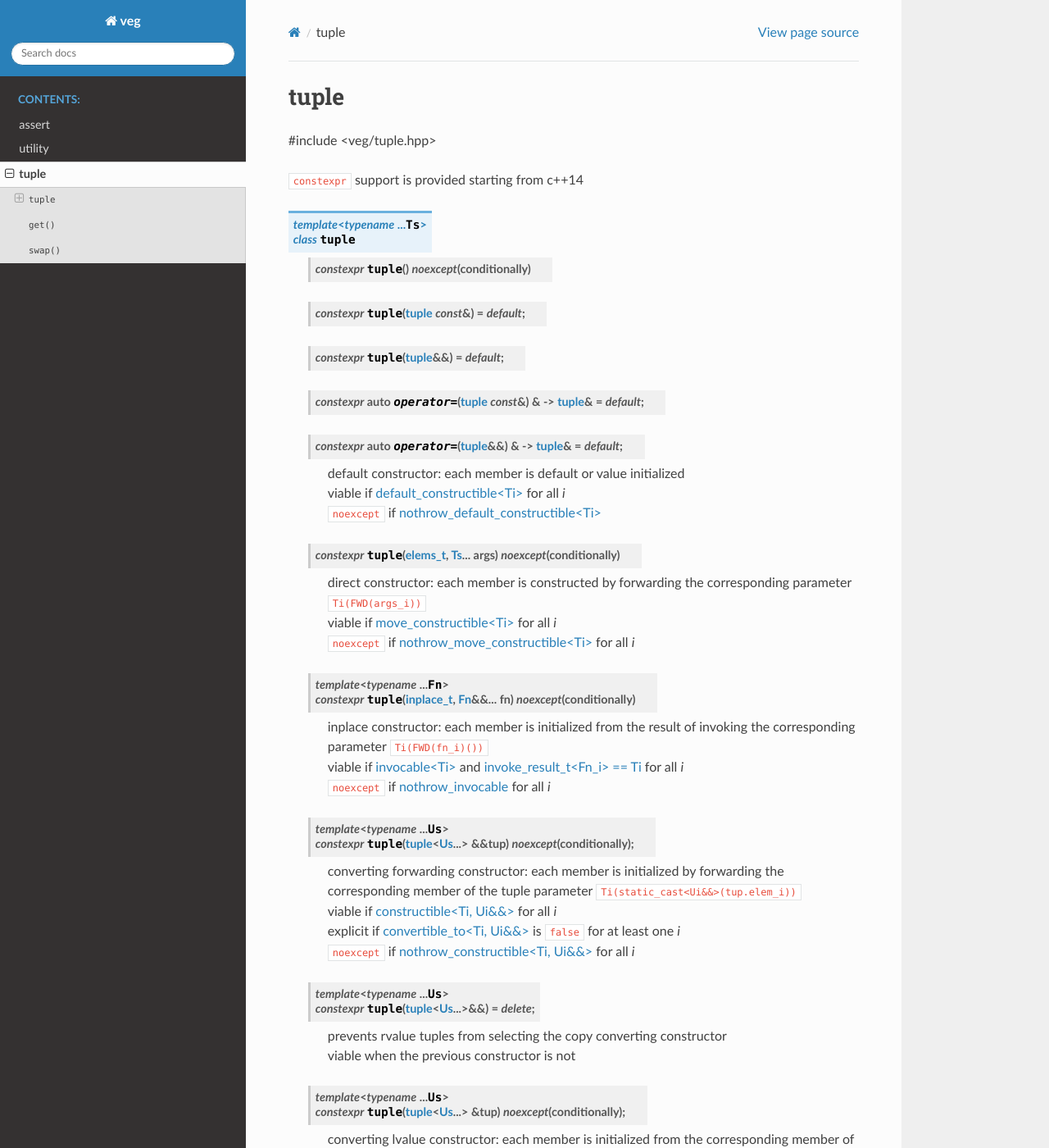
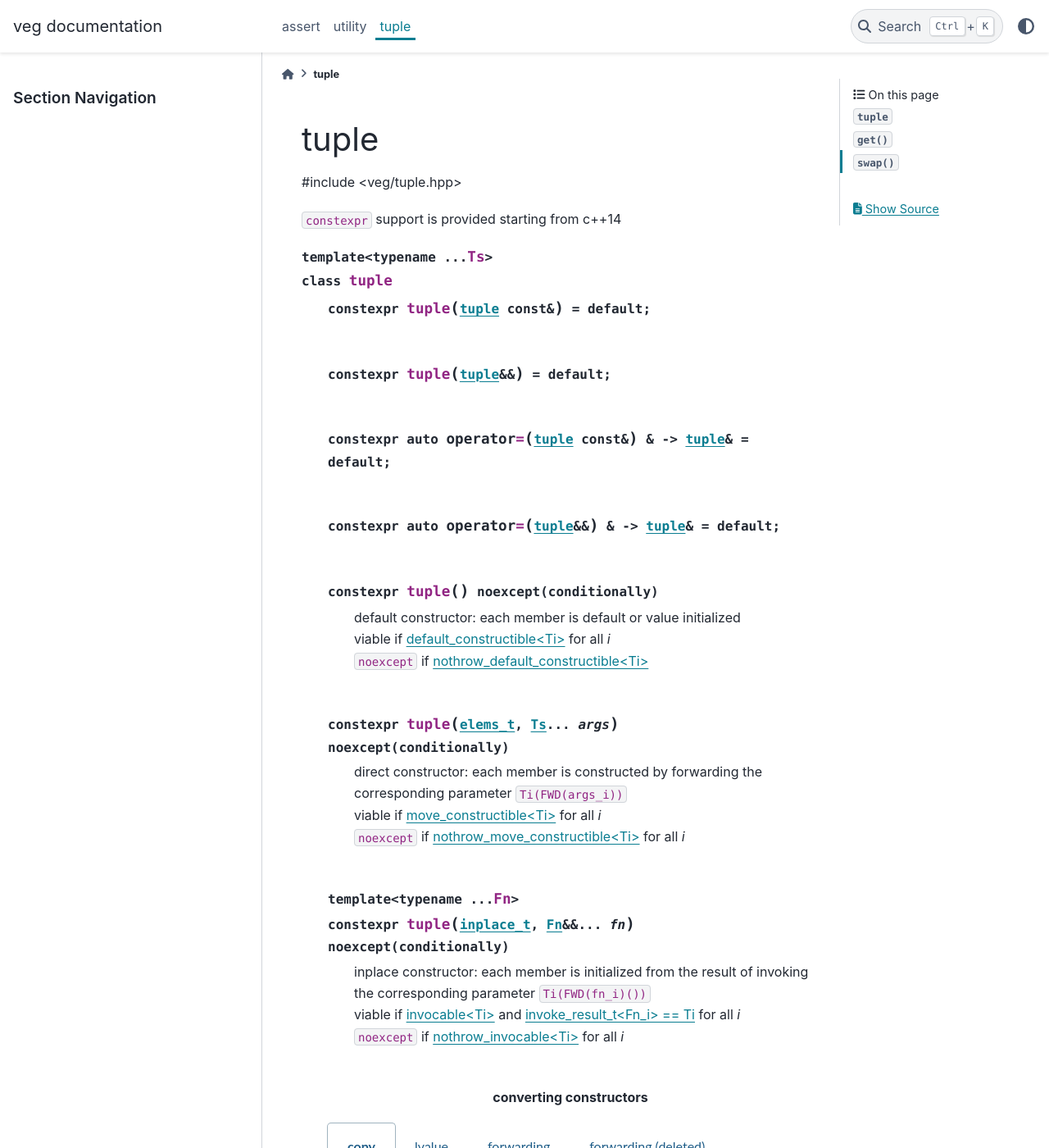
Before and after one commit to sarah-quinones/veg, a Sphinx documentation site: the page built from docs/tuple.rst, in a window 1280 px wide and 1400 px high. Shown: the whole window at 82% size. Built offline with Sphinx 7.4.7 and the PyData theme 0.15.4, drawn with Linux system fonts in a browser that asks for light colours; formulas are drawn with MathJax 3; some of the changed text lies outside the part shown.

Commit message:
more docs

```diff
--- a/docs/conf.py
+++ b/docs/conf.py
@@ -3,9 +3,13 @@
 project = "veg"
 author = "sarah"
 copyright = "2020-2020, sarah"
-extensions = ["sphinx.ext.imgmath", "sphinx.ext.todo", "breathe"]
+extensions = [
+    "sphinx.ext.imgmath",
+    "sphinx.ext.todo",
+    "sphinx_tabs.tabs",
+]
 templates_path = ["_templates"]
 exclude_patterns = ["_build"]
 html_static_path = []
-html_theme = "sphinx_rtd_theme"
+html_theme = "pydata_sphinx_theme"
 cpp_index_common_prefix = ["veg::"]
--- a/docs/requirements.txt
+++ b/docs/requirements.txt
@@ -1,2 +1,3 @@
 sphinx
-sphinx_rtd_theme
+sphinx-tabs
+pydata-sphinx-theme
--- a/docs/tuple.rst
+++ b/docs/tuple.rst
@@ -8,204 +8,259 @@
 .. cpp:namespace:: veg
 .. cpp:class:: template <typename... Ts> tuple
 
-   .. cpp:function:: constexpr tuple() noexcept(conditionally)
-   .. cpp:function:: constexpr tuple(tuple const&) = default;
-   .. cpp:function:: constexpr tuple(tuple&&) = default;
-   .. cpp:function:: constexpr auto operator=(tuple const&) & -> tuple& = default;
-   .. cpp:function:: constexpr auto operator=(tuple&&) & -> tuple& = default;
+  .. cpp:function:: constexpr tuple(tuple const&) = default;
+  .. cpp:function:: constexpr tuple(tuple&&) = default;
+  .. cpp:function:: constexpr auto operator=(tuple const&) & -> tuple& = default;
+  .. cpp:function:: constexpr auto operator=(tuple&&) & -> tuple& = default;
+  .. cpp:function:: constexpr tuple() noexcept(conditionally)
 
-      | default constructor: each member is default or value initialized
-      | viable if
-        `default_constructible<Ti> <https://en.cppreference.com/w/cpp/types/is_default_constructible>`__
-        for all *i*
-      | ``noexcept`` if `nothrow_default_constructible<Ti>
-        <https://en.cppreference.com/w/cpp/types/is_default_constructible>`__
+    | default constructor: each member is default or value initialized
+    | viable if
+      `default_constructible<Ti> <https://en.cppreference.com/w/cpp/types/is_default_constructible>`__
+      for all *i*
+    | ``noexcept`` if `nothrow_default_constructible<Ti>
+      <https://en.cppreference.com/w/cpp/types/is_default_constructible>`__
 
-   .. cpp:function:: constexpr tuple(elems_t, Ts... args) noexcept(conditionally)
+  .. cpp:function:: constexpr tuple(elems_t, Ts... args) noexcept(conditionally)
 
-      | direct constructor: each member is constructed by forwarding the
-        corresponding parameter ``Ti(FWD(args_i))``
-      | viable if `move_constructible<Ti>
-        <https://en.cppreference.com/w/cpp/types/is_move_constructible>`__ for all
-        *i*
-      | ``noexcept`` if `nothrow_move_constructible<Ti>
-        <https://en.cppreference.com/w/cpp/types/is_move_constructible>`__ for
-        all *i*
+    | direct constructor: each member is constructed by forwarding the
+      corresponding parameter ``Ti(FWD(args_i))``
+    | viable if `move_constructible<Ti>
+      <https://en.cppreference.com/w/cpp/types/is_move_constructible>`__ for all
+      *i*
+    | ``noexcept`` if `nothrow_move_constructible<Ti>
+      <https://en.cppreference.com/w/cpp/types/is_move_constructible>`__ for
+      all *i*
 
-   .. cpp:function:: template<typename... Fn> constexpr tuple(inplace_t, Fn&&... fn) noexcept(conditionally)
+  .. cpp:function:: template<typename... Fn> constexpr tuple(inplace_t, Fn&&... fn) noexcept(conditionally)
 
-      | inplace constructor: each member is initialized from the result of
-        invoking the corresponding parameter ``Ti(FWD(fn_i)())``
-      | viable if `invocable<Ti>
-        <https://en.cppreference.com/w/cpp/types/is_invocable>`__ and
-        `invoke_result_t<Fn_i> == Ti
-          <https://en.cppreference.com/w/cpp/types/result_of>`__ for all *i*
-      | ``noexcept`` if `nothrow_invocable
-        <https://en.cppreference.com/w/cpp/types/is_invocable>`__ for all *i*
+    | inplace constructor: each member is initialized from the result of
+      invoking the corresponding parameter ``Ti(FWD(fn_i)())``
+    | viable if `invocable<Ti>
+      <https://en.cppreference.com/w/cpp/types/is_invocable>`__ and
+      `invoke_result_t<Fn_i> == Ti
+        <https://en.cppreference.com/w/cpp/types/result_of>`__ for all *i*
+    | ``noexcept`` if `nothrow_invocable<Ti>
+      <https://en.cppreference.com/w/cpp/types/is_invocable>`__ for all *i*
 
-   .. cpp:function:: template <typename... Us>\
-                     constexpr tuple(tuple<Us...>&& tup) noexcept(conditionally);
+  .. centered:: converting constructors
 
-      | converting forwarding constructor: each member is initialized by
-        forwarding the corresponding member of the tuple parameter
-        ``Ti(static_cast<Ui&&>(tup.elem_i))``
-      | viable if `constructible<Ti, Ui&&>
-        <https://en.cppreference.com/w/cpp/types/is_constructible>`__ for all
-        `i`
-      | explicit if `convertible_to<Ti, Ui&&>
-        <https://en.cppreference.com/w/cpp/types/is_convertible>`__ is
-        ``false`` for at least one `i`
-      | ``noexcept`` if `nothrow_constructible<Ti, Ui&&>
-        <https://en.cppreference.com/w/cpp/types/is_constructible>`__ for
-        all *i*
+  .. tabs::
 
-   .. cpp:function:: template <typename... Us>\
-                     constexpr tuple(tuple<Us...>&&) = delete;
+    .. tab:: copy
 
-      | prevents rvalue tuples from selecting the copy converting constructor
-      | viable when the previous constructor is not
+      .. cpp:function:: template <typename... Us>\
+                        constexpr tuple(tuple<Us...> const& tup) noexcept(conditionally);
 
-   .. cpp:function:: template <typename... Us>\
-                     constexpr tuple(tuple<Us...>& tup) noexcept(conditionally);
+        | converting copy constructor: each member is initialized from the
+          corresponding member of the tuple parameter
+          ``Ti(tup.elem_i)``
+        | viable if `constructible<Ti, Ui const&>
+          <https://en.cppreference.com/w/cpp/types/is_constructible>`__ for all
+          `i`
+        | ``explicit`` if `convertible_to<Ti, Ui const&>
+          <https://en.cppreference.com/w/cpp/types/is_convertible>`__ is
+          ``false`` for at least one `i`
+        | ``noexcept`` if `nothrow_constructible<Ti, Ui const&>
+          <https://en.cppreference.com/w/cpp/types/is_constructible>`__ for
+          all *i*
 
-      | converting lvalue constructor: each member is initialized from the
-        corresponding member of the tuple parameter
-        ``Ti(tup.elem_i)``
-      | viable if `constructible<Ti, Ui&>
-        <https://en.cppreference.com/w/cpp/types/is_constructible>`__ for all
-        `i`
-      | explicit if `convertible_to<Ti, Ui&>
-        <https://en.cppreference.com/w/cpp/types/is_convertible>`__ is
-        ``false`` for at least one `i`
-      | ``noexcept`` if `nothrow_constructible<Ti, Ui&>
-        <https://en.cppreference.com/w/cpp/types/is_constructible>`__ for
-        all *i*
+    .. tab:: lvalue
 
-   .. cpp:function:: template <typename... Us>\
-                     constexpr tuple(tuple<Us...> const& tup) noexcept(conditionally);
+      .. cpp:function:: template <typename... Us>\
+                        constexpr tuple(tuple<Us...>& tup) noexcept(conditionally);
 
-      | converting copy constructor: each member is initialized from the
-        corresponding member of the tuple parameter
-        ``Ti(tup.elem_i)``
-      | viable if `constructible<Ti, Ui const&>
-        <https://en.cppreference.com/w/cpp/types/is_constructible>`__ for all
-        `i`
-      | explicit if `convertible_to<Ti, Ui const&>
-        <https://en.cppreference.com/w/cpp/types/is_convertible>`__ is
-        ``false`` for at least one `i`
-      | ``noexcept`` if `nothrow_constructible<Ti, Ui const&>
-        <https://en.cppreference.com/w/cpp/types/is_constructible>`__ for
-        all *i*
+        | converting lvalue constructor: each member is initialized from the
+          corresponding member of the tuple parameter
+          ``Ti(tup.elem_i)``
+        | viable if `constructible<Ti, Ui&>
+          <https://en.cppreference.com/w/cpp/types/is_constructible>`__ for all
+          `i`
+        | ``explicit`` if `convertible_to<Ti, Ui&>
+          <https://en.cppreference.com/w/cpp/types/is_convertible>`__ is
+          ``false`` for at least one `i`
+        | ``noexcept`` if `nothrow_constructible<Ti, Ui&>
+          <https://en.cppreference.com/w/cpp/types/is_constructible>`__ for
+          all *i*
 
-   .. cpp:function:: template <typename... Us>\
-                     constexpr auto operator=(tuple<Us...> const& tup) const& noexcept(conditionally);
+    .. tab:: forwarding
 
-      | proxy assignment operator: assigns to each member ``elem_i = tup.elem_i``
-      | viable if `assignable<Ti const&, Ui const&>
-        <https://en.cppreference.com/w/cpp/types/is_assignable>`__ for all `i`
-      | ``noexcept`` if `nothrow_assignable<Ti const&, Ui const&>
-        <https://en.cppreference.com/w/cpp/types/is_assignable>`__ for all *i*
+      .. cpp:function:: template <typename... Us>\
+                        constexpr tuple(tuple<Us...>&& tup) noexcept(conditionally);
 
-   .. cpp:function:: template <typename... Us>\
-                     constexpr auto operator=(tuple<Us...>&& tup) const& noexcept(conditionally);
+        | converting forwarding constructor: each member is initialized by
+          forwarding the corresponding member of the tuple parameter
+          ``Ti(static_cast<Ui&&>(tup.elem_i))``
+        | viable if `constructible<Ti, Ui&&>
+          <https://en.cppreference.com/w/cpp/types/is_constructible>`__ for all
+          `i`
+        | ``explicit`` if `convertible_to<Ti, Ui&&>
+          <https://en.cppreference.com/w/cpp/types/is_convertible>`__ is
+          ``false`` for at least one `i`
+        | ``noexcept`` if `nothrow_constructible<Ti, Ui&&>
+          <https://en.cppreference.com/w/cpp/types/is_constructible>`__ for
+          all *i*
 
-      | forwarding proxy assignment operator: assigns to each member ``elem_i =
-        static_cast<Ui&&>(tup.elem_i)``
-      | viable if `assignable<Ti const&, U&&>
-        <https://en.cppreference.com/w/cpp/types/is_assignable>`__ for all `i`
-      | ``noexcept`` if `nothrow_assignable<Ti const&, Ui&&>
-        <https://en.cppreference.com/w/cpp/types/is_assignable>`__ for all *i*
+    .. tab:: forwarding (deleted)
 
-   .. cpp:function:: template <typename... Us>\
-                     constexpr auto operator=(tuple<Us...>&& tup) const& = delete;
+      .. cpp:function:: template <typename... Us>\
+                       constexpr tuple(tuple<Us...>&&) = delete;
 
-      | prevents rhs from selecting the const overload
-      | viable if the previous assignment operator is not
+        | prevents selecting the const overload
+        | viable when the previous constructor is not
 
-   .. cpp:function:: template <typename... Us>\
-                     constexpr auto operator=(tuple<Us...> const& tup) & noexcept(conditionally);
+  .. centered:: assignment operators
 
-      | proxy assignment operator: assigns to each member ``elem_i = tup.elem_i``
-      | viable if ``Ti`` is not a reference and `assignable<Ti&, Ui const&>
-        <https://en.cppreference.com/w/cpp/types/is_assignable>`__ for all `i`
-      | ``noexcept`` if `nothrow_assignable<Ti&, Ui const&>
-        <https://en.cppreference.com/w/cpp/types/is_assignable>`__ for all *i*
+  .. tabs::
 
-   .. cpp:function:: template <typename... Us>\
-                     constexpr auto operator=(tuple<Us...> const& tup) & = delete;
+    .. tab:: copy
 
-      | prevents lhs from selecting the const overload
-      | viable if the previous assignment operator is not
+      .. cpp:function:: template <typename... Us>\
+                        constexpr auto operator=(tuple<Us...> const& tup) & noexcept(conditionally);
 
-   .. cpp:function:: template <typename... Us>\
-                     constexpr auto operator=(tuple<Us...>&& tup) & noexcept(conditionally);
+        | assignment operator: assigns to each member ``elem_i = tup.elem_i``
+        | viable if ``Ti`` is not a reference and `assignable<Ti&, Ui const&>
+          <https://en.cppreference.com/w/cpp/types/is_assignable>`__ for all `i`
+        | ``noexcept`` if `nothrow_assignable<Ti&, Ui const&>
+          <https://en.cppreference.com/w/cpp/types/is_assignable>`__ for all *i*
 
-      | forwarding proxy assignment operator: assigns to each member ``elem_i =
-        static_cast<Ui&&>(tup.elem_i)``
-      | viable if ``Ti`` is not a reference and `assignable<Ti&, U&&>
-        <https://en.cppreference.com/w/cpp/types/is_assignable>`__ for all `i`
-      | ``noexcept`` if `nothrow_assignable<Ti&, Ui&&>
-        <https://en.cppreference.com/w/cpp/types/is_assignable>`__ for all *i*
+    .. tab:: copy (deleted)
 
-   .. cpp:function:: template <typename... Us>\
-                     constexpr auto operator=(tuple<Us...>&& tup) & = delete;
+      .. cpp:function:: template <typename... Us>\
+                        constexpr auto operator=(tuple<Us...> const& tup) & = delete;
 
-      | prevents lhs from selecting the const overload
-      | viable if the previous assignment operator is not
+        | prevents selecting the proxy overload
+        | viable if the previous assignment operator is not
 
+    .. tab:: forwarding
 
-   .. cpp:function:: template <i64 I>\
-                     constexpr auto operator[](fix<i64>) & noexcept -> T_I&;
+      .. cpp:function:: template <typename... Us>\
+                        constexpr auto operator=(tuple<Us...>&& tup) & noexcept(conditionally);
 
-      | returns a reference to the Ith element
-      | viable if ``0 <= I < sizeof...(Ts)``
+        | forwarding assignment operator: assigns to each member ``elem_i =
+          static_cast<Ui&&>(tup.elem_i)``
+        | viable if ``Ti`` is not a reference and `assignable<Ti&, U&&>
+          <https://en.cppreference.com/w/cpp/types/is_assignable>`__ for all `i`
+        | ``noexcept`` if `nothrow_assignable<Ti&, Ui&&>
+          <https://en.cppreference.com/w/cpp/types/is_assignable>`__ for all *i*
 
-   .. cpp:function:: template <i64 I>\
-                     constexpr auto operator[](fix<i64>) const& noexcept -> T_I const&;
+    .. tab:: forwarding (deleted)
 
-      | returns a shallow-const reference to the Ith element
-      | viable if ``0 <= I < sizeof...(Ts)``
+      .. cpp:function:: template <typename... Us>\
+                        constexpr auto operator=(tuple<Us...>&& tup) & = delete;
 
-   .. cpp:function:: template <i64 I>\
-                     constexpr auto operator[](fix<i64>) && noexcept(conditionally) -> T_I;
+        | prevents selecting the proxy overload
+        | viable if the previous assignment operator is not
 
-      | returns a shallow-const reference to the Ith element
-      | viable if ``0 <= I < sizeof...(Ts)`` and `move_constructible<T_I>
-        <https://en.cppreference.com/w/cpp/types/is_move_constructible>`__
-      | ``noexcept`` if `nothrow_move_constructible<T_I>
-        <https://en.cppreference.com/w/cpp/types/is_move_constructible>`__
+  .. centered:: proxy assignment operators
 
-   .. cpp:function:: template <i64 I>\
-                     constexpr void operator[](fix<i64>) && = delete;
+  .. tabs::
 
-      | prevents `operator[]` from selecting the const overload
-      | viable if ``0 <= I < sizeof...(Ts)`` and `move_constructible<T_I>
-        <https://en.cppreference.com/w/cpp/types/is_move_constructible>`__ is ``false``
+    .. tab:: copy
 
-   .. cpp:function:: constexpr auto as_ref() && noexcept -> tuple<Ts&&...>;
+      .. cpp:function:: template <typename... Us>\
+                        constexpr auto operator=(tuple<Us...> const& tup) const& noexcept(conditionally);
 
-   .. cpp:function:: constexpr auto as_ref() & noexcept -> tuple<Ts&...>;
+        | proxy assignment operator: assigns to each member ``elem_i = tup.elem_i``
+        | viable if `assignable<Ti const&, Ui const&>
+          <https://en.cppreference.com/w/cpp/types/is_assignable>`__ for all `i`
+        | ``noexcept`` if `nothrow_assignable<Ti const&, Ui const&>
+          <https://en.cppreference.com/w/cpp/types/is_assignable>`__ for all *i*
 
-   .. cpp:function:: constexpr auto as_ref() const& noexcept -> tuple<Ts const&...>;
+    .. tab:: forwarding
 
-      | returns tuple of references to the members, or in the case of
-        references, to the objects they point to
+      .. cpp:function:: template <typename... Us>\
+                        constexpr auto operator=(tuple<Us...>&& tup) const& noexcept(conditionally);
+
+        | forwarding proxy assignment operator: assigns to each member ``elem_i =
+          static_cast<Ui&&>(tup.elem_i)``
+        | viable if `assignable<Ti const&, U&&>
+          <https://en.cppreference.com/w/cpp/types/is_assignable>`__ for all `i`
+        | ``noexcept`` if `nothrow_assignable<Ti const&, Ui&&>
+          <https://en.cppreference.com/w/cpp/types/is_assignable>`__ for all *i*
+
+    .. tab:: forwarding (deleted)
+
+      .. cpp:function:: template <typename... Us>\
+                        constexpr auto operator=(tuple<Us...>&& tup) const& = delete;
+
+        | prevents selecting the const overload
+        | viable if the previous assignment operator is not
+
+  .. centered:: access operator
+
+  .. tabs::
+
+    .. tab:: const lvalue
+
+      .. cpp:function:: template <i64 I>\
+                        constexpr auto operator[](fix<i64>) const& noexcept -> T_I const&;
+
+        | returns a shallow-const reference to the Ith element
+        | viable if ``0 <= I < sizeof...(Ts)``
+
+    .. tab:: mutable lvalue
+
+      .. cpp:function:: template <i64 I>\
+                        constexpr auto operator[](fix<i64>) & noexcept -> T_I&;
+
+        | returns a reference to the Ith element
+        | viable if ``0 <= I < sizeof...(Ts)``
+
+    .. tab:: rvalue
+
+      .. cpp:function:: template <i64 I>\
+                        constexpr auto operator[](fix<i64>) && noexcept(conditionally) -> T_I;
+
+        | returns a shallow-const reference to the Ith element
+        | viable if ``0 <= I < sizeof...(Ts)`` and `move_constructible<T_I>
+          <https://en.cppreference.com/w/cpp/types/is_move_constructible>`__
+        | ``noexcept`` if `nothrow_move_constructible<T_I>
+          <https://en.cppreference.com/w/cpp/types/is_move_constructible>`__
+
+    .. tab:: rvalue (deleted)
+
+      .. cpp:function:: template <i64 I>\
+                        constexpr void operator[](fix<i64>) && = delete;
+
+        | prevents selecting the const overload
+        | viable if ``0 <= I < sizeof...(Ts)`` and `move_constructible<T_I>
+          <https://en.cppreference.com/w/cpp/types/is_move_constructible>`__ is ``false``
+
+  .. centered:: to reference
+
+  .. tabs::
+
+    .. tab:: const lvalue
+
+      .. cpp:function:: constexpr auto as_ref() const& noexcept -> tuple<Ts const&...>;
+
+    .. tab:: mutable lvalue
+
+      .. cpp:function:: constexpr auto as_ref() && noexcept -> tuple<Ts&&...>;
+
+    .. tab:: rvalue
+
+      .. cpp:function:: constexpr auto as_ref() & noexcept -> tuple<Ts&...>;
+
+  | returns tuple of references to the members, or in the case of
+    references, to the objects they point to
 
 
 .. cpp:function:: template <usize I, typename T>\
                   constexpr void __adl::get(T&& tup) noexcept(conditionally);
 
-   | found through adl
-   | viable if ``tup`` is a :cpp:class:`tuple\<Ti...>`, and expression-equivalent to
-     ``FWD(tup)[fix<I>()]``
+  | found through adl
+  | viable if ``tup`` is a :cpp:class:`tuple\<Ti...>`, and expression-equivalent to
+    ``FWD(tup)[fix<I>()]``
 
 .. cpp:function:: template <typename U, typename V>\
                   constexpr void __adl::swap(U&& u, V&& v) noexcept(conditionally);
 
-   | memberwise forwarding :cpp:func:`veg::swap`
-   | let ``Ui``, be ``decltype(FWD(u).as_ref()[fix<I>()])``, and ``Vi``, be
-     defined similarly
-   | viable if ``u`` and ``v`` are :cpp:class:`tuple\<_>` and `swappable_with<Ui, Vi>
-     <https://en.cppreference.com/w/cpp/types/is_swappable>`__ for all *i*
-   | ``noexcept`` if `nothrow_swappable_with<Ui, Vi>
-     <https://en.cppreference.com/w/cpp/types/is_swappable>`__ for all *i*
+  | memberwise forwarding :cpp:func:`veg::swap`
+  | let ``Ui``, be ``decltype(FWD(u).as_ref()[fix<I>()])``, and ``Vi``, be
+    defined similarly
+  | viable if ``u`` and ``v`` are :cpp:class:`tuple\<_>` and `swappable_with<Ui, Vi>
+    <https://en.cppreference.com/w/cpp/types/is_swappable>`__ for all *i*
+  | ``noexcept`` if `nothrow_swappable_with<Ui, Vi>
+    <https://en.cppreference.com/w/cpp/types/is_swappable>`__ for all *i*
```
